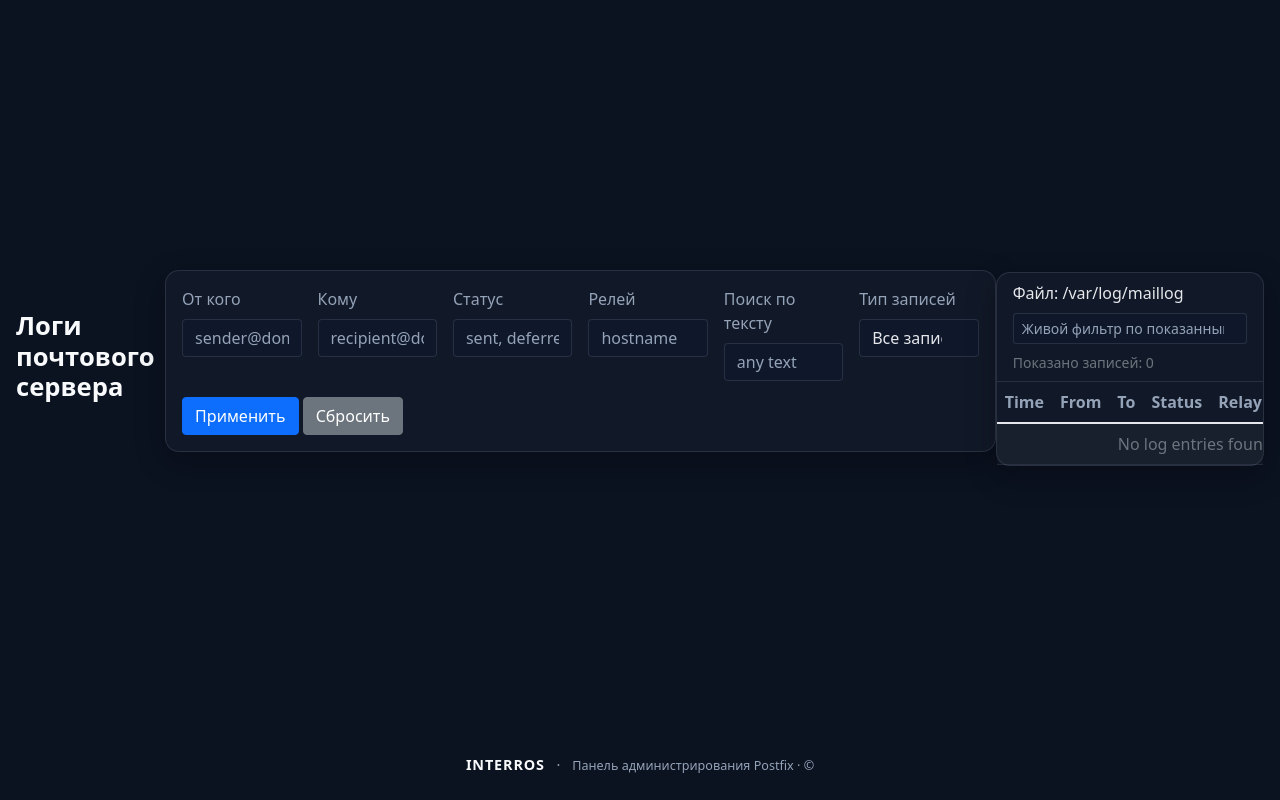
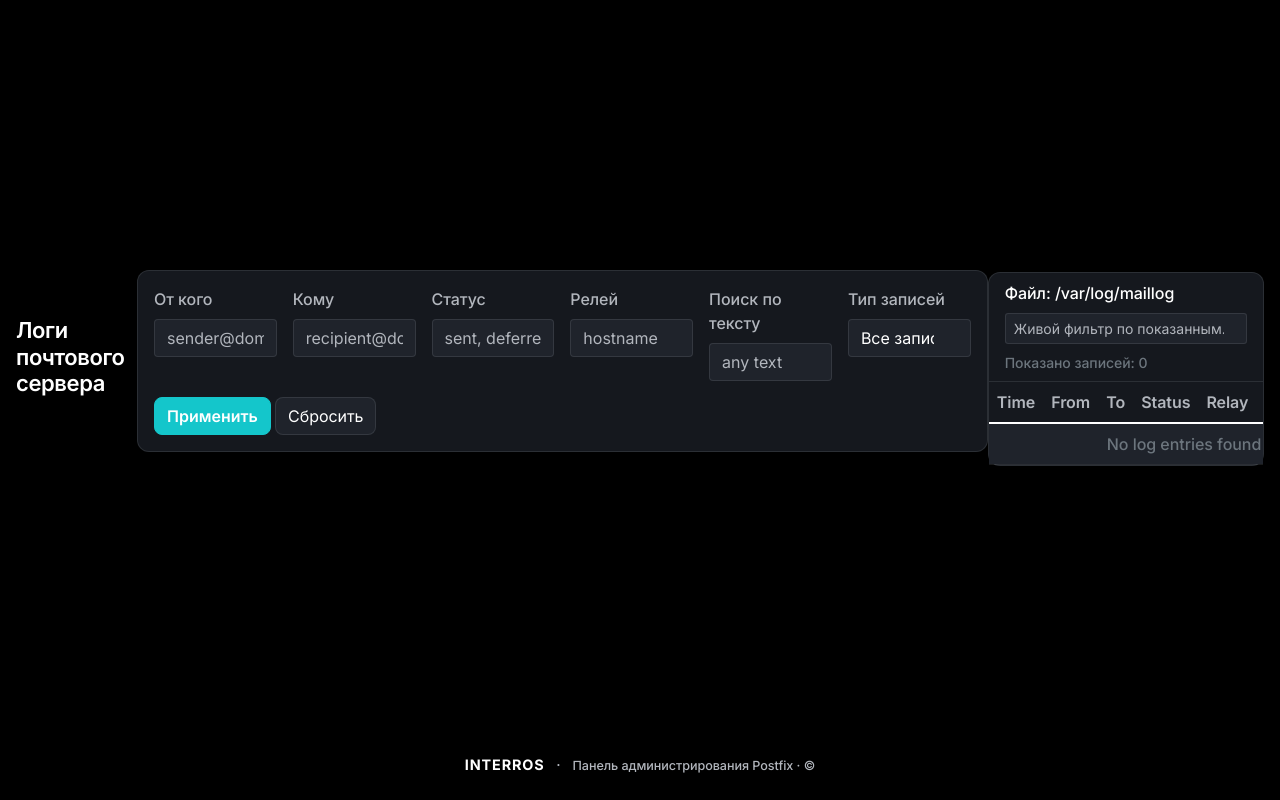
Before and after one commit to MerlKoryAmber/PostfixAdmin, a Python web app: template templates/logs.html in a window 1280 px wide. Run offline with Jinja, Linux system fonts and the light colour scheme; the template is opened without the code that fills it, so the values that code supplies are empty.

Commit message:
Add files via upload

```diff
--- a/static/style.css
+++ b/static/style.css
@@ -1,37 +1,41 @@
 :root {
-    --bg-page: #0b1220;
-    --bg-card: #111827;
-    --bg-muted: #0f172a;
-    --bg-table: #111827;
-    --bg-table-stripe: rgba(255, 255, 255, 0.03);
-    --bg-table-hover: rgba(76, 201, 216, 0.08);
-    --text: #e5e7eb;
-    --text-dark: #f8fafc;
-    --text-muted: #94a3b8;
-    --border: rgba(148, 163, 184, 0.18);
-    --border-dark: rgba(148, 163, 184, 0.1);
-    --brand-primary: #4cc9d8;
-    --radius: 14px;
-    --radius-sm: 10px;
-    --shadow-sm: 0 10px 30px rgba(0, 0, 0, 0.25);
-    --bg-nav-item: rgba(76, 201, 216, 0.12);
+    --bg-page: #000000;
+    --bg-card: #15181e;
+    --bg-muted: #1f232b;
+    --bg-table: #15181e;
+    --bg-table-stripe: #1f232b;
+    --bg-table-hover: rgba(20, 198, 203, 0.1);
+    --text: #ffffff;
+    --text-dark: #ffffff;
+    --text-muted: #b2b6bd;
+    --border: rgba(178, 182, 189, 0.14);
+    --border-dark: rgba(178, 182, 189, 0.08);
+    --brand-primary: #14c6cb;
+    --brand-primary-hover: #12b6bb;
+    --radius: 12px;
+    --radius-sm: 8px;
+    --shadow-sm: none;
+    --bg-nav-item: rgba(20, 198, 203, 0.12);
     --sidebar-width: 16.5rem;
+    --font-sans: Inter, "Segoe UI", system-ui, sans-serif;
+    --font-mono: "IBM Plex Mono", ui-monospace, "Cascadia Code", monospace;
 }
 
 :root[data-theme="light"] {
-    --bg-page: #f6f7fb;
+    --bg-page: #f4f5f7;
     --bg-card: #ffffff;
-    --bg-muted: #f1f3f9;
+    --bg-muted: #eef0f3;
     --bg-table: #ffffff;
-    --bg-table-stripe: rgba(15, 23, 42, 0.03);
-    --bg-table-hover: rgba(61, 184, 198, 0.07);
-    --text: #0f172a;
-    --text-dark: #0f172a;
-    --text-muted: #475569;
+    --bg-table-stripe: #eef0f3;
+    --bg-table-hover: rgba(14, 143, 148, 0.08);
+    --text: #0b0c0f;
+    --text-dark: #0b0c0f;
+    --text-muted: #3b3d45;
     --border: rgba(15, 23, 42, 0.14);
     --border-dark: rgba(15, 23, 42, 0.08);
-    --bg-nav-item: rgba(61, 184, 198, 0.1);
-    --shadow-sm: 0 10px 30px rgba(15, 23, 42, 0.08);
+    --brand-primary: #0e8f94;
+    --brand-primary-hover: #0c7c80;
+    --bg-nav-item: rgba(14, 143, 148, 0.1);
 }
 
 *,
@@ -49,6 +53,9 @@ body {
 body {
     margin: 0;
     color: var(--text);
+    font-family: var(--font-sans);
+    font-weight: 500;
+    letter-spacing: -0.05px;
 }
 
 body.has-sidebar {
@@ -240,8 +247,9 @@ body.has-sidebar {
 
 .page-title {
     margin: 0;
-    font-size: 1.6rem;
-    font-weight: 700;
+    font-size: 1.375rem;
+    font-weight: 600;
+    letter-spacing: -0.4px;
     color: var(--text-dark);
 }
 
@@ -264,12 +272,37 @@ body.has-sidebar {
     text-transform: uppercase;
 }
 
+.btn-primary {
+    background-color: var(--brand-primary) !important;
+    border-color: var(--brand-primary) !important;
+    color: #fff !important;
+    border-radius: var(--radius-sm);
+    font-weight: 600;
+}
+
+.btn-primary:hover,
+.btn-primary:focus {
+    background-color: var(--brand-primary-hover) !important;
+    border-color: var(--brand-primary-hover) !important;
+}
+
+.btn-secondary,
+.btn-outline-secondary {
+    border-radius: var(--radius-sm);
+}
+
+.btn-secondary {
+    background-color: var(--bg-muted) !important;
+    border-color: var(--border) !important;
+    color: var(--text-dark) !important;
+}
+
 .card {
     background: var(--bg-card) !important;
     color: var(--text) !important;
     border: 1px solid var(--border) !important;
     border-radius: var(--radius);
-    box-shadow: var(--shadow-sm);
+    box-shadow: none;
 }
 
 .card-header,
@@ -337,7 +370,14 @@ body.has-sidebar {
     max-width: 100%;
 }
 
+.table-responsive .table {
+    min-width: 100%;
+}
+
 .raw-log {
+    font-family: var(--font-mono);
+    font-size: 0.78rem;
+    font-weight: 400;
     white-space: pre-wrap;
     overflow-wrap: anywhere;
     word-break: break-word;
--- a/templates/base.html
+++ b/templates/base.html
@@ -6,8 +6,11 @@
     <meta name="csrf-token" content="{{ csrf_token() if current_user.is_authenticated else '' }}">
     <title>{% block title %}Postfix Admin{% endblock %} — InterROS</title>
     <link rel="icon" type="image/svg+xml" href="{{ url_for('static', filename='favicon.svg') }}?v=2">
+    <link rel="preconnect" href="https://fonts.googleapis.com">
+    <link rel="preconnect" href="https://fonts.gstatic.com" crossorigin>
+    <link rel="stylesheet" href="https://fonts.googleapis.com/css2?family=IBM+Plex+Mono:wght@400;500&family=Inter:wght@400;500;600;700&display=swap">
     <link rel="stylesheet" href="{{ url_for('static', filename='bootstrap.min.css') }}">
-    <link rel="stylesheet" href="{{ url_for('static', filename='style.css') }}?v=ui7">
+    <link rel="stylesheet" href="{{ url_for('static', filename='style.css') }}?v=ui8">
 </head>
 <body class="{% if current_user.is_authenticated %}has-sidebar{% else %}login-body{% endif %}">
     {% if current_user.is_authenticated %}
```
Also changed, not shown: other parts of static/style.css (+13 -13 lines), DESIGN.md (added, +97 -0 lines), README.md, 4 other files.
